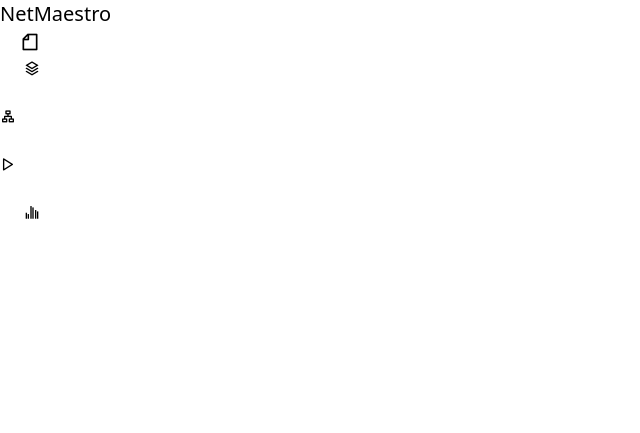
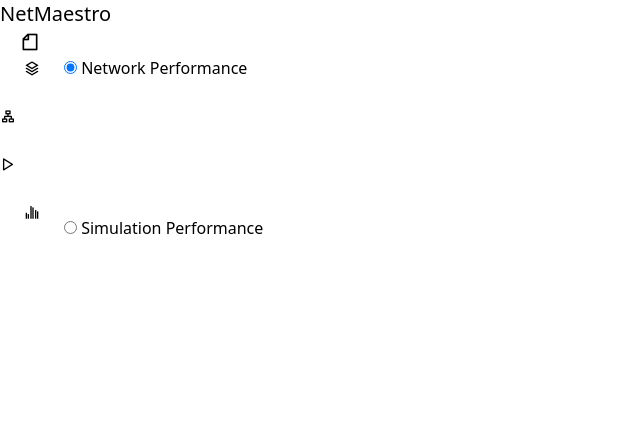
Before and after one commit to Kitware-NetMaestro/NetMaestro, a Django app: template net_maestro/core/templates/net_maestro/analysis.html in a window 1280 px wide. Shown: the top 433 px of the page, without its empty margins (0-640 px from the left). After the commit the page ends 234 px from the top, so only its background shows below. Run offline with Django 3.2, Linux system fonts and the light colour scheme; the template is opened without the code that fills it, so the values that code supplies are empty; some libraries are stand-ins or nearby versions.

Commit message:
Separate plots into a tabbed view

```diff
--- a/net_maestro/core/static/net_maestro/uiStateStore.js
+++ b/net_maestro/core/static/net_maestro/uiStateStore.js
@@ -21,6 +21,7 @@ document.addEventListener('alpine:init', () => {
       heatmapPlot: {
         selectedMetric: 'num_messages',
       },
+      activePlotsTab: 'network',
     },
 
     /**
--- a/net_maestro/core/templates/net_maestro/analysis.html
+++ b/net_maestro/core/templates/net_maestro/analysis.html
@@ -1,6 +1,36 @@
 {% extends 'net_maestro/index.html' %}
 
 {% block content %}
+<div class="tabs tabs-border bg-base-300" style="height: calc(100vh - 64px);">
+  <label class="tab">
+    <input type="radio" name="plots_tabs" value="network"
+           :checked="$store.uiStateStore.uiState.activePlotsTab === 'network'"
+           @change="$store.uiStateStore.uiState.activePlotsTab = 'network'" />
+    <i class="ri-network-line"></i>
+    Network Performance
+  </label>
+  <div class="tab-content p-6">
+    <div class="flex-1 bg-base-300 p-4">
+      <div class="grid grid-cols-2 gap-4 h-full">
+        <div class="bg-base-100 rounded-lg">
+          {% include 'net_maestro/plots/heatmap.html' %}
+        </div>
+
+        <div class="bg-base-100 rounded-lg">
+          {% include 'net_maestro/plots/networkTimePlot.html' %}
+        </div>
+      </div>
+    </div>
+  </div>
+
+  <label class="tab">
+    <input type="radio" name="plots_tabs" value="simulation"
+           :checked="$store.uiStateStore.uiState.activePlotsTab === 'simulation'"
+           @change="$store.uiStateStore.uiState.activePlotsTab = 'simulation'" />
+    <i class="ri-brain-4-line"></i>
+    Simulation Performance
+  </label>
+  <div class="tab-content p-6">
     <div class="flex-1 bg-base-300 p-4">
       <div class="grid grid-cols-2 gap-4 h-full">
         <div class="bg-base-100 rounded-lg">
@@ -9,18 +39,11 @@
         <div class="bg-base-100 rounded-lg">
           {% include 'net_maestro/plots/timePlot.html' %}
         </div>
-
         <div class="bg-base-100 rounded-lg">
           {% include 'net_maestro/plots/parallelCoords.html' %}
         </div>
-    <div class="bg-base-100 rounded-lg">
-      {% include 'net_maestro/plots/heatmap.html' %}
       </div>
-
-    <div class="bg-base-100 rounded-lg">
-      {% include 'net_maestro/plots/networkTimePlot.html' %}
     </div>
-    <div></div>
   </div>
 </div>
 {% endblock %}
--- a/net_maestro/core/templates/net_maestro/shared/sidebar.html
+++ b/net_maestro/core/templates/net_maestro/shared/sidebar.html
@@ -1,4 +1,4 @@
-<div class="menu menu-lg bg-neutral min-h-[calc(100vh-64px)] w-16 flex flex-col">
+<div class="menu menu-lg bg-neutral h-[calc(100vh-64px)] w-16 flex flex-col">
   <!-- Navigation menu items -->
   <ul class="grid h-screen gap-6 content-baseline">
     <!-- Base Models section -->
```
Lines whose indentation alone changed are shown as unchanged.
